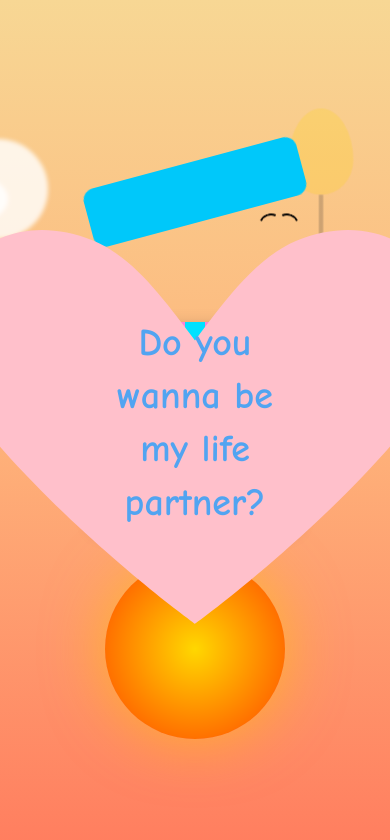
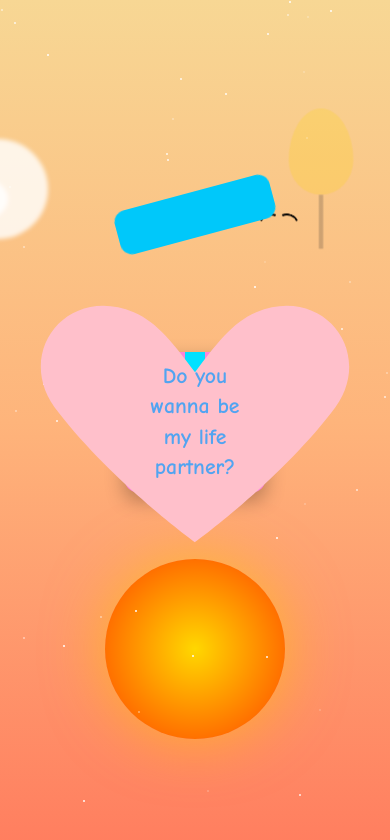
Before and after one commit to Rivaldifadh/my-lover, a plain HTML site: page index.html in a window 390 px wide. Both pictures are taken after a click on the element 195 px from the left and 407 px from the top of the page. Drawn offline with Linux system fonts and the light colour scheme.

Commit message:
Update index.html

```diff
--- a/index.html
+++ b/index.html
@@ -14,6 +14,7 @@
       font-family: "Comic Sans MS", cursive, sans-serif;
       overflow: hidden;
       background: linear-gradient(to top, #ff7e5f, #feb47b, #f7d794);
+      background-attachment: fixed;
     }
 
     #pinkboard {
@@ -24,6 +25,21 @@
       height: 100vh;
       z-index: 5;
       pointer-events: none;
+    }
+
+    /* ✨ Stars */
+    .star {
+      position: absolute;
+      width: 2px;
+      height: 2px;
+      background: white;
+      border-radius: 50%;
+      opacity: 0.8;
+      animation: twinkle 2s infinite alternate;
+    }
+    @keyframes twinkle {
+      0% { opacity: 0.2; }
+      100% { opacity: 1; }
     }
 
     /* Matahari */
@@ -224,9 +240,21 @@
       line-height: 1.4;
       width: 160px;
     }
+
+    /* 📱 Responsif */
+    @media (max-width: 600px) {
+      .gift-box { width: 140px; height: 140px; }
+      .gift-box::before { left: 60px; height: 140px; }
+      .gift-box::after { top: 60px; width: 140px; }
+      .lid { width: 160px; height: 45px; }
+      .big-love-text { font-size: 20px; width: 120px; }
+      svg { width: 300px; height: 300px; }
+    }
   </style>
 </head>
 <body>
+  <!-- Stars (dibuat lewat JS) -->
+
   <!-- Sunset -->
   <div class="sun"></div>
   <div class="cloud" style="top:20%;left:-100px;"></div>
@@ -348,6 +376,16 @@
     });
 
     animate();
+
+    /* ✨ Generate Stars */
+    for (let i = 0; i < 50; i++) {
+      let star = document.createElement("div");
+      star.classList.add("star");
+      star.style.top = Math.random() * 100 + "%";
+      star.style.left = Math.random() * 100 + "%";
+      star.style.animationDelay = (Math.random() * 5) + "s";
+      document.body.appendChild(star);
+    }
   </script>
 </body>
 </html>
```
